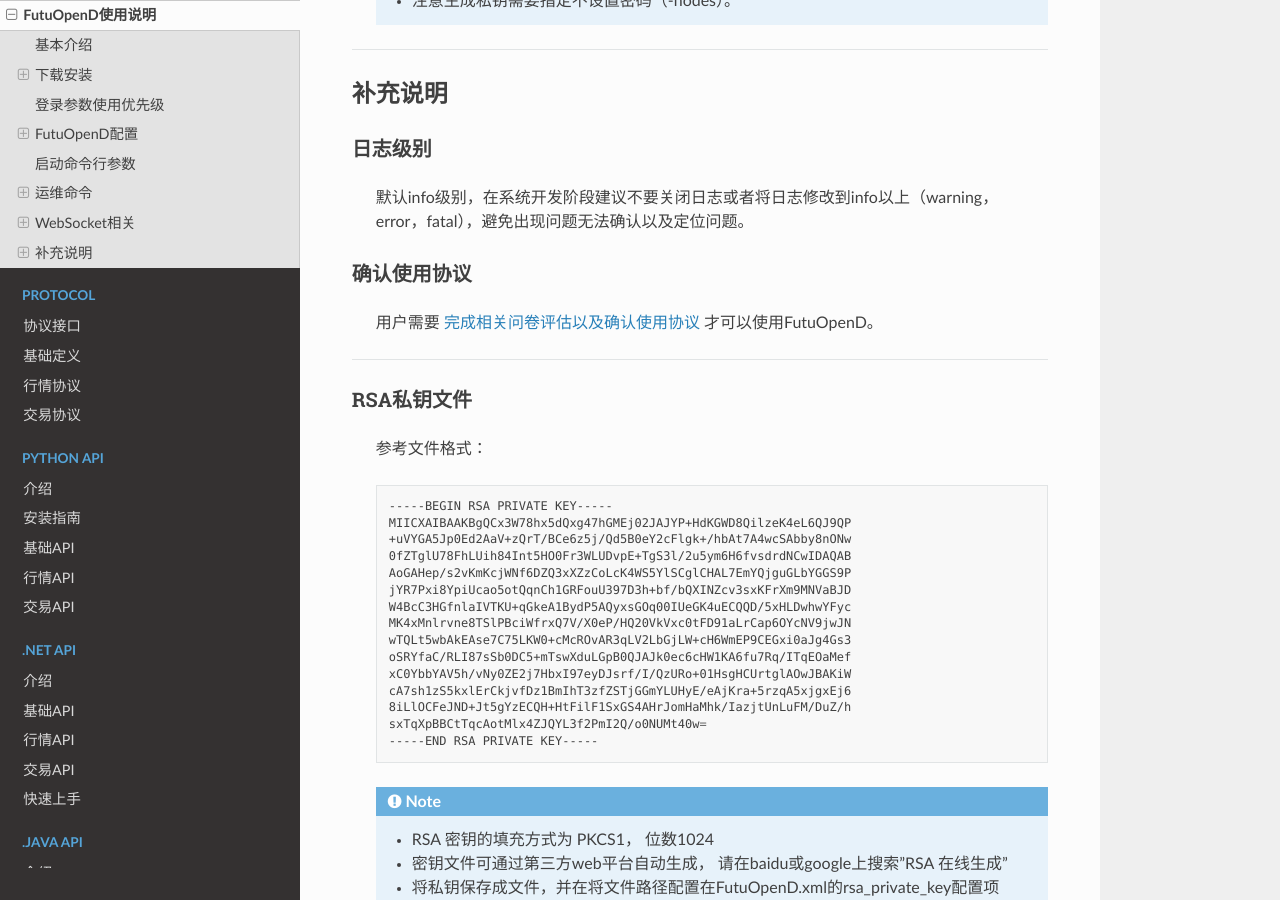
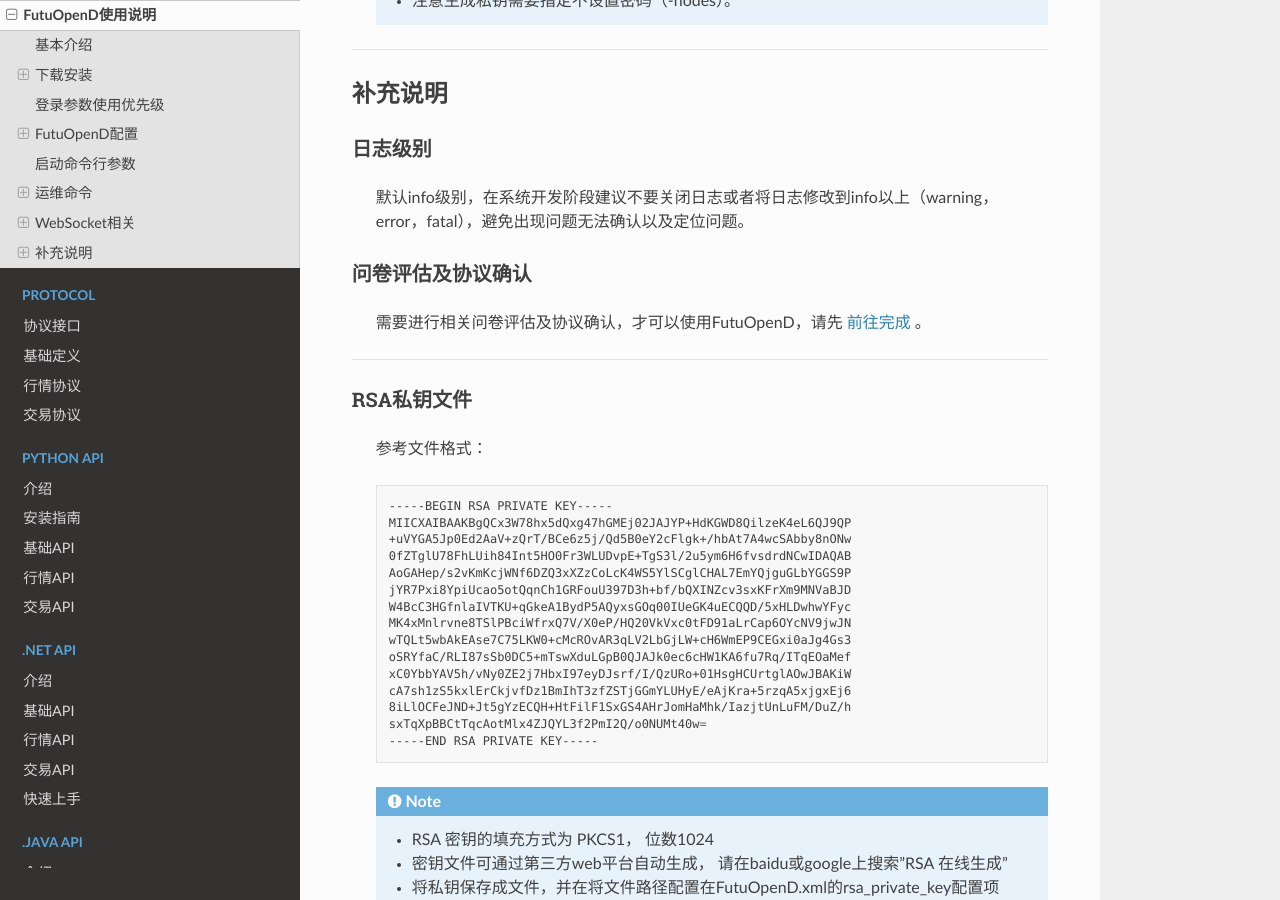
Before and after one commit to FutunnOpen/futu-api-doc, a Sphinx documentation site: the page built from doc_maker/source/intro/FutuOpenDGuide.rst, in a window 1280 px wide and 900 px high, scrolled down 10818 px. Built offline with Sphinx 7.4.7 and the Read the Docs theme 2.0.0, drawn with Linux system fonts in a browser that asks for light colours.

Commit message:
修改文案

```diff
--- a/doc_maker/source/intro/FutuOpenDGuide.rst
+++ b/doc_maker/source/intro/FutuOpenDGuide.rst
@@ -355,9 +355,9 @@
   默认info级别，在系统开发阶段建议不要关闭日志或者将日志修改到info以上（warning，error，fatal），避免出现问题无法确认以及定位问题。
 
 
-确认使用协议
-~~~~~~~~~~~~~~
-  用户需要 `完成相关问卷评估以及确认使用协议 <https://www.futunn.com/about/api-disclaimer/>`_ 才可以使用FutuOpenD。
+问卷评估及协议确认
+~~~~~~~~~~~~~~~~~~~~~
+  需要进行相关问卷评估及协议确认，才可以使用FutuOpenD，请先 `前往完成 <https://www.futunn.com/about/api-disclaimer/>`_ 。
 
 ----------------------------
 
--- a/doc_maker/source/q&a/Q&A.rst
+++ b/doc_maker/source/q&a/Q&A.rst
@@ -5,10 +5,10 @@
 FutuOpenD相关
 +++++++++++++++++++++++++++++++++++++++
 
-Q1:因未确认使用协议而退出
+Q1:因未确认协议而退出
 --------------------------------
 
-A: 用户需要 `完成相关问卷评估以及确认使用协议 <https://www.futunn.com/about/api-disclaimer/>`_ 才可以使用FutuOpenD。
+A: 需要进行相关问卷评估及协议确认，才可以使用FutuOpenD，请先 `前往完成 <https://www.futunn.com/about/api-disclaimer/>`_ 。
 
 --------------------------------
 
```
